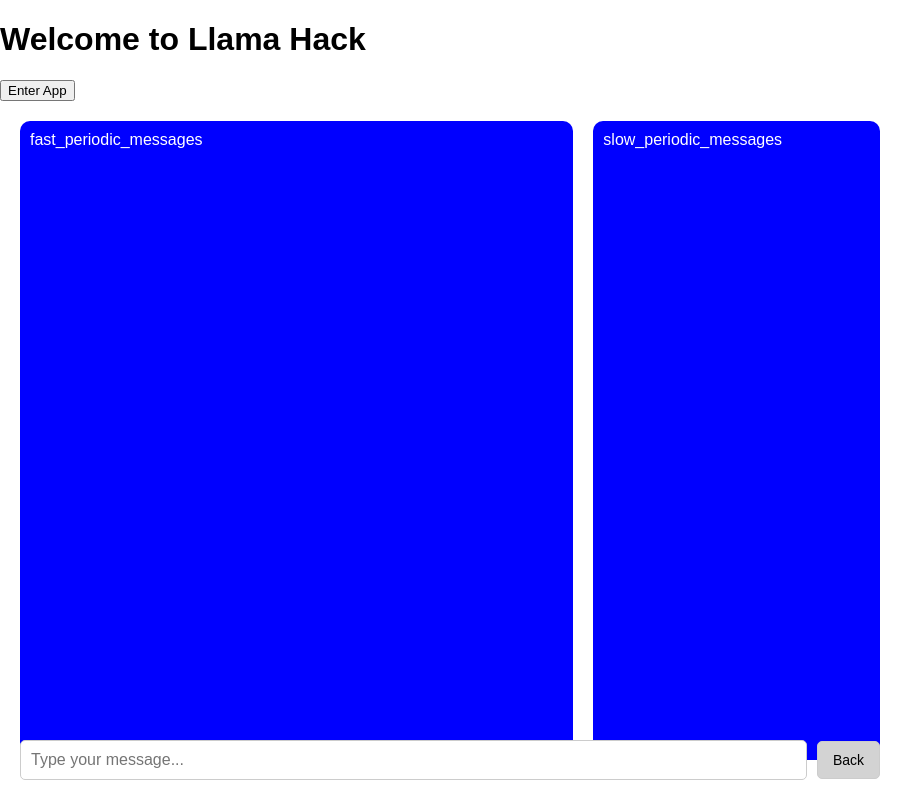
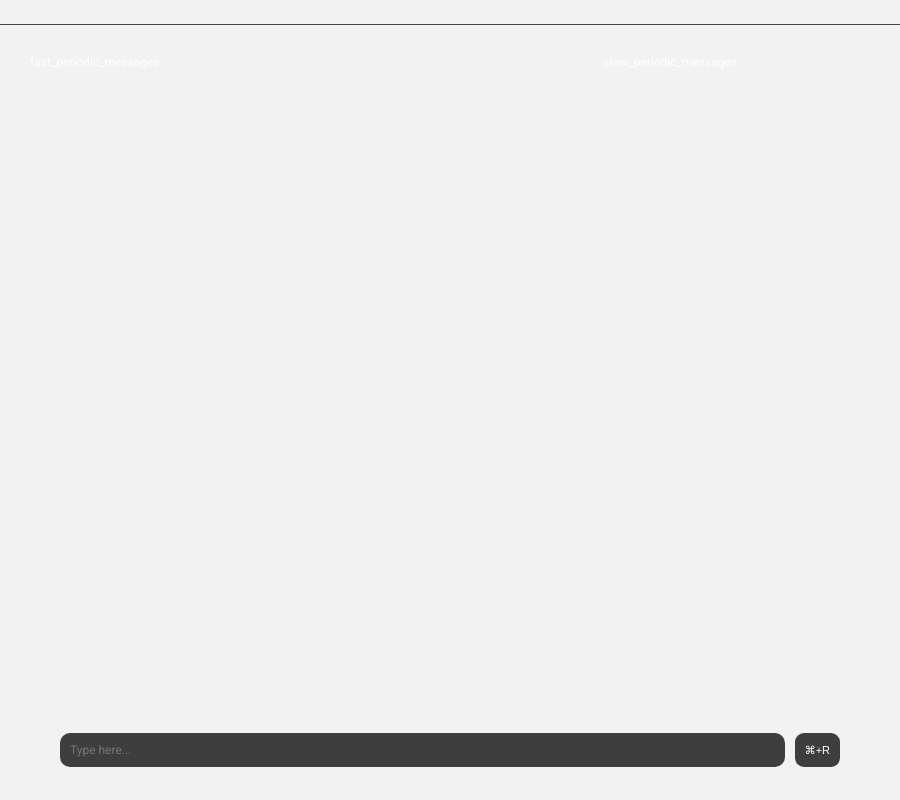
Before and after one commit to fredericowieser/LlamaImpactHackathon2024, an Electron app: page frontend/src/index.html in a window 900 px wide. Drawn offline with Linux system fonts and the light colour scheme.

Commit message:
frontend UI v2

```diff
--- a/frontend/src/index.html
+++ b/frontend/src/index.html
@@ -3,18 +3,31 @@
 <head>
     <meta charset="UTF-8">
     <meta name="viewport" content="width=device-width, initial-scale=1.0">
+    <link href="https://fonts.googleapis.com/css2?family=Roboto:wght@400;500;700&display=swap" rel="stylesheet">
     <title>Llama Hack</title>
     <style>
         /* General styles */
         body {
-            font-family: Arial, sans-serif;
+            font-family: 'Roboto', sans-serif;
+            font-size: 12px;
+            background-color: rgba(0, 0, 0, 0.05);
             margin: 0;
             padding: 0;
             display: flex;
             flex-direction: column;
             height: 100vh;
             box-sizing: border-box;
+            overflow: hidden; /* Prevent overall app scrolling */
         }
+        /* Top bar (draggable area) */
+        #topBar {
+            height: 25px;
+            background-color: none;
+            -webkit-app-region: drag; /* Makes the top bar draggable */
+            user-select: none; /* Prevents text selection */
+            border-bottom: 0.5px solid rgb(66, 66, 66); /* Adds 1px grey border to the bottom */
+        }
+
 
         /* Main screen container */
         #mainScreen {
@@ -22,7 +35,8 @@
             flex-direction: column;
             justify-content: space-between;
             padding: 20px;
-            height: 100%;
+            height: calc(100% - 30px); /* Adjust for top bar height */
+            overflow: hidden; /* Prevent main screen scrolling */
         }
 
         /* Message containers */
@@ -30,16 +44,16 @@
             display: flex;
             flex-direction: row;
             gap: 20px; /* Space between the two divs */
-            flex-grow: 1;
+            height: calc(100% - 60px); /* Ensure it fits above the input container */
         }
 
         #fastMessages,
         #slowMessages {
-            background-color: blue;
-            color: white;
+            background-color: none; /* No background */
+            color: white; /* White text */
             padding: 10px;
-            overflow-y: auto;
-            height: 100%;
+            overflow-y: auto; /* Enable scrolling for overflowing content */
+            flex: 1;
             border-radius: 10px;
         }
 
@@ -56,36 +70,57 @@
             display: flex;
             align-items: center;
             justify-content: center;
-            gap: 10px;
+            height: 60px; /* Fixed height for input container */
+        }
+
+        /* Wrapper for input and button */
+        #inputWrapper {
+            display: flex;
+            flex-direction: row;
+            gap: 10px; /* Space between input and button */
+            padding: 0 40px; /* Add padding to squash input and button inward */
+            width: 100%; /* Take full width of the input container */
         }
 
         #messageInput {
+            font-family: 'Roboto', sans-serif;
+            font-size: 12px;
             flex-grow: 1; /* Input field takes up the remaining space */
             padding: 10px;
-            font-size: 16px;
-            border-radius: 5px;
-            border: 1px solid #ccc;
+            border-radius: 10px; /* Rounds the corners */
+            border: none; /* Removes the border */
+            background-color: rgba(18, 18, 18, 0.8); /* Dark grey with opacity */
+            color: white; /* Text colour white */
+            caret-color: white; /* Set caret colour to white */
+            user-select: none; /* Disable text selection */
+            outline: none; /* Removes default focus outline */
         }
 
+        /* Prevent any focus effects */
+        #messageInput:focus {
+            outline: none; /* No outline on focus */
+        }
+
+
+
+
         #backButton {
-            background-color: lightgray;
-            border: 1px solid #ccc;
-            padding: 10px 15px;
-            font-size: 14px;
-            border-radius: 5px;
+            background-color: rgba(18, 18, 18, 0.8);
+            color: white;
+            border: none;
+            padding: 0px 10px;
+            font-size: 11px;
+            border-radius: 9px;
             cursor: pointer;
         }
     </style>
 </head>
 <body>
-    <!-- Intro Screen -->
-    <div id="introScreen" class="visible">
-        <h1>Welcome to Llama Hack</h1>
-        <button id="startButton">Enter App</button>
-    </div>
+    <!-- Top Bar -->
+    <div id="topBar"></div>
 
     <!-- Main App Screen -->
-    <div id="mainScreen" class="hidden">
+    <div id="mainScreen">
         <!-- Two blue divs for messages -->
         <div class="messageContainer">
             <div id="fastMessages">fast_periodic_messages</div>
@@ -94,8 +129,10 @@
 
         <!-- Input container -->
         <div id="inputContainer">
-            <input type="text" id="messageInput" placeholder="Type your message..." required />
-            <button id="backButton">Back</button>
+            <div id="inputWrapper">
+                <input type="text" id="messageInput" placeholder="Type here..." required />
+                <button id="backButton">⌘+R</button>
+            </div>
         </div>
     </div>
 </body>
```
Also changed, not shown: frontend/src/main.js (+51 -14 lines), frontend/src/preload.js (+2 -11 lines).
